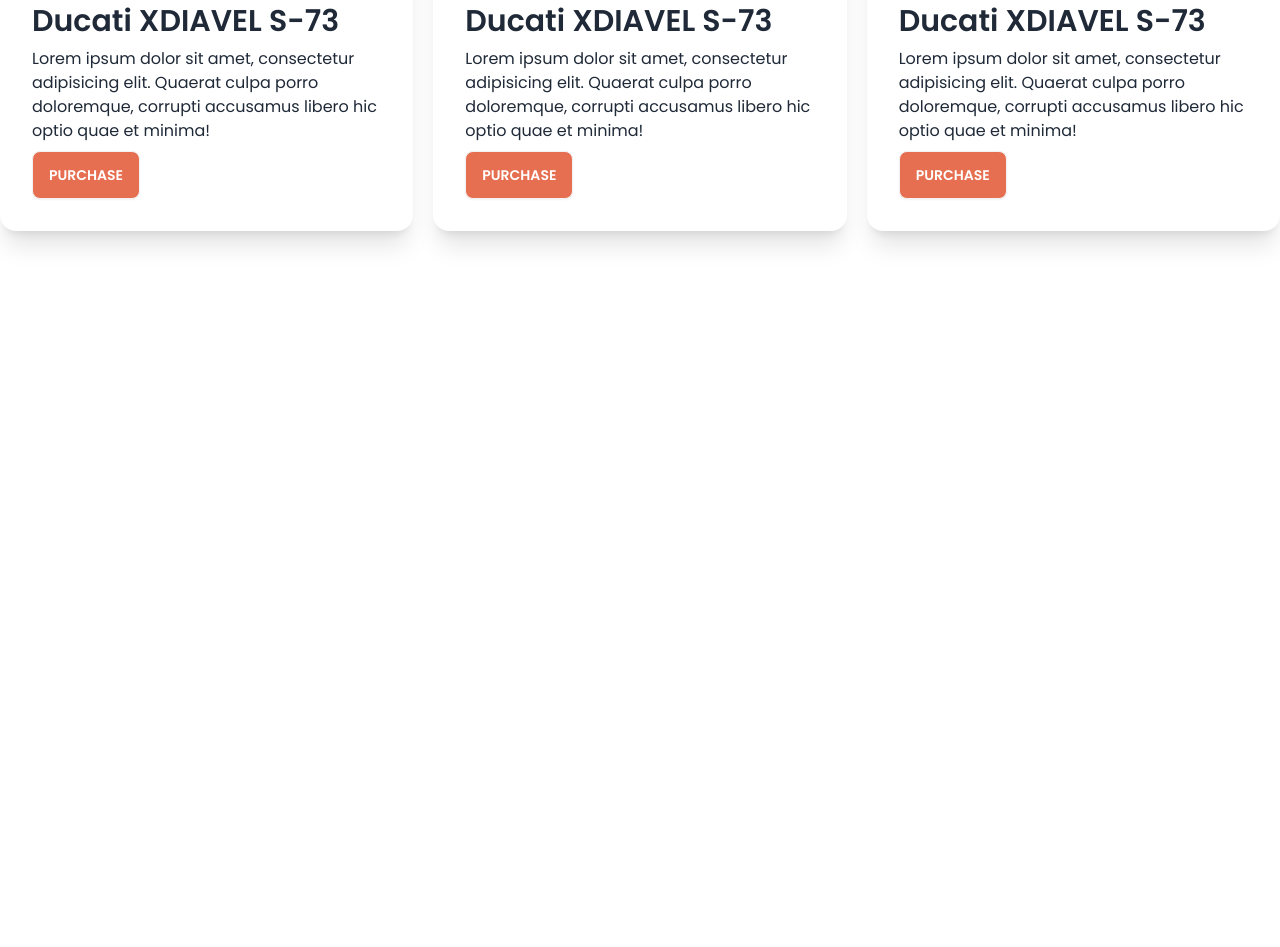
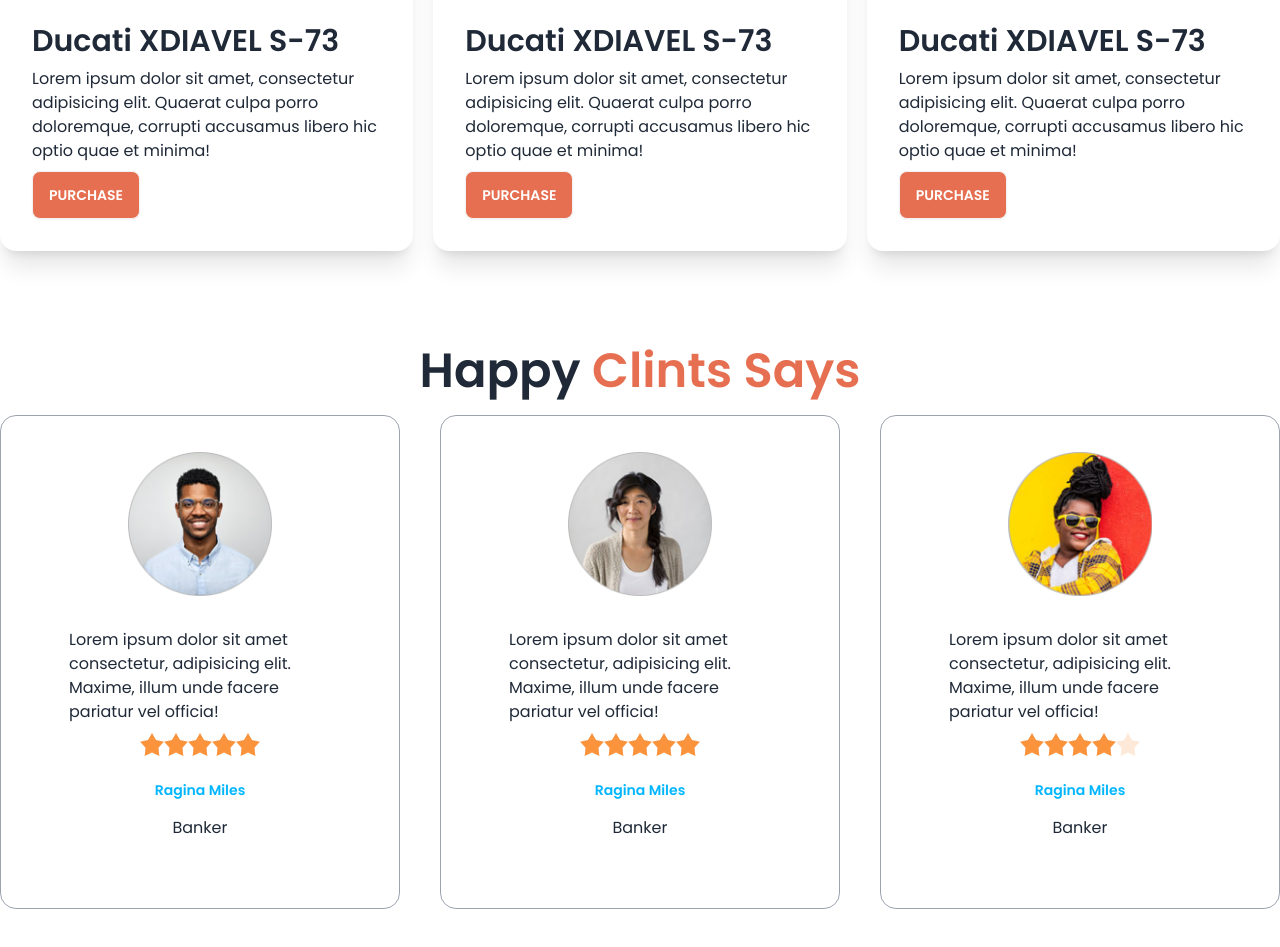
Before and after one commit to shameemmonir/biker-zone-website, a plain HTML site: page index.html in a window 1280 px wide. Shown: the part 1047-1994 px from the top of the page. Before the commit the page ends 1374 px from the top, so only its background shows below. Drawn offline with nearby package versions, Linux system fonts and the light colour scheme.

Commit message:
happy clints review section added

```diff
--- a/index.html
+++ b/index.html
@@ -157,15 +157,14 @@
     </section>
     <!-- latest bike  -->
     <section class="my-24">
-      <h3 class="text-5xl font-semibold text-center">Latest Bikes</h3>
+      <h3 class="text-5xl font-semibold text-center mb-5">Latest Bikes</h3>
       <div class="grid gap-5 grid-cols-1 md:grid-cols-2 lg:grid-cols-3">
         <!-- first card -->
         <div class="card bg-base-100 shadow-xl">
           <figure><img src="images/others/latest1.png" alt="Shoes" /></figure>
           <div class="card-body">
             <h2 class="card-title text-3xl">Ducati XDIAVEL S-73</h2>
-            <p>Lorem ipsum dolor sit amet, consectetur adipisicing elit. Quaerat culpa porro doloremque, corrupti
-              accusamus libero hic optio quae et minima!</p>
+            <p>Lorem ipsum dolor sit amet, consectetur adipisicing elit. Quaerat culpa porro doloremque, corrupti accusamus libero hic optio quae et minima!</p>
             <div class="card-actions">
               <button class="btn bg-bike-primary uppercase text-white">Purchase</button>
             </div>
@@ -197,6 +196,65 @@
         </div>
       </div>
     </section>
+    <section class="my-24">
+      <h3 class="text-5xl font-semibold text-center mb-5">Happy <span class="text-bike-primary">Clints Says</span></h3>
+      <div class="grid gap-10 grid-cols-1 md:grid-cols-2 lg:grid-cols-3">
+        <!-- first clint review -->
+        <div class="card bg-base-100 p-9 border border-gray-400">
+          <figure><img class="w-36" src="images/others/user-1.png" alt="Shoes" /></figure>
+          <div class="card-body">
+            <p>Lorem ipsum dolor sit amet consectetur, adipisicing elit. Maxime, illum unde facere pariatur vel officia!</p>
+            <div class="rating justify-center">
+              <input type="radio" name="rating-2" class="mask mask-star-2 bg-orange-400" />
+              <input type="radio" name="rating-2" class="mask mask-star-2 bg-orange-400"  />
+              <input type="radio" name="rating-2" class="mask mask-star-2 bg-orange-400" />
+              <input type="radio" name="rating-2" class="mask mask-star-2 bg-orange-400" checked/>
+              <input type="radio" name="rating-2" class="mask mask-star-2 bg-orange-400" />
+            </div>
+            <div class="text-center space-y-4 mt-4">
+              <h4 class="text-sm font-semibold text-info">Ragina Miles</h4>
+              <p>Banker</p>
+            </div>
+          </div>
+        </div>
+        <!-- second clint review -->
+        <div class="card bg-base-100 p-9 border border-gray-400">
+          <figure><img class="w-36" src="images/others/user-2.png" alt="Shoes" /></figure>
+          <div class="card-body">
+            <p>Lorem ipsum dolor sit amet consectetur, adipisicing elit. Maxime, illum unde facere pariatur vel officia!</p>
+            <div class="rating justify-center">
+              <input type="radio" name="rating-2" class="mask mask-star-2 bg-orange-400" />
+              <input type="radio" name="rating-2" class="mask mask-star-2 bg-orange-400"  />
+              <input type="radio" name="rating-2" class="mask mask-star-2 bg-orange-400" />
+              <input type="radio" name="rating-2" class="mask mask-star-2 bg-orange-400" checked/>
+              <input type="radio" name="rating-2" class="mask mask-star-2 bg-orange-400" />
+            </div>
+            <div class="text-center space-y-4 mt-4">
+              <h4 class="text-sm font-semibold text-info">Ragina Miles</h4>
+              <p>Banker</p>
+            </div>
+          </div>
+        </div>
+        <!-- third clint review -->
+        <div class="card bg-base-100 p-9 border border-gray-400">
+          <figure><img class="w-36" src="images/others/user-3.png" alt="Shoes" /></figure>
+          <div class="card-body">
+            <p>Lorem ipsum dolor sit amet consectetur, adipisicing elit. Maxime, illum unde facere pariatur vel officia!</p>
+            <div class="rating justify-center">
+              <input type="radio" name="rating-2" class="mask mask-star-2 bg-orange-400" />
+              <input type="radio" name="rating-2" class="mask mask-star-2 bg-orange-400"  />
+              <input type="radio" name="rating-2" class="mask mask-star-2 bg-orange-400" />
+              <input type="radio" name="rating-2" class="mask mask-star-2 bg-orange-400" checked/>
+              <input type="radio" name="rating-2" class="mask mask-star-2 bg-orange-400" />
+            </div>
+            <div class="text-center space-y-4 mt-4">
+              <h4 class="text-sm font-semibold text-info">Ragina Miles</h4>
+              <p>Banker</p>
+            </div>
+          </div>
+        </div>
+      </div>
+    </section>
   </main>
   <footer>
 
```
